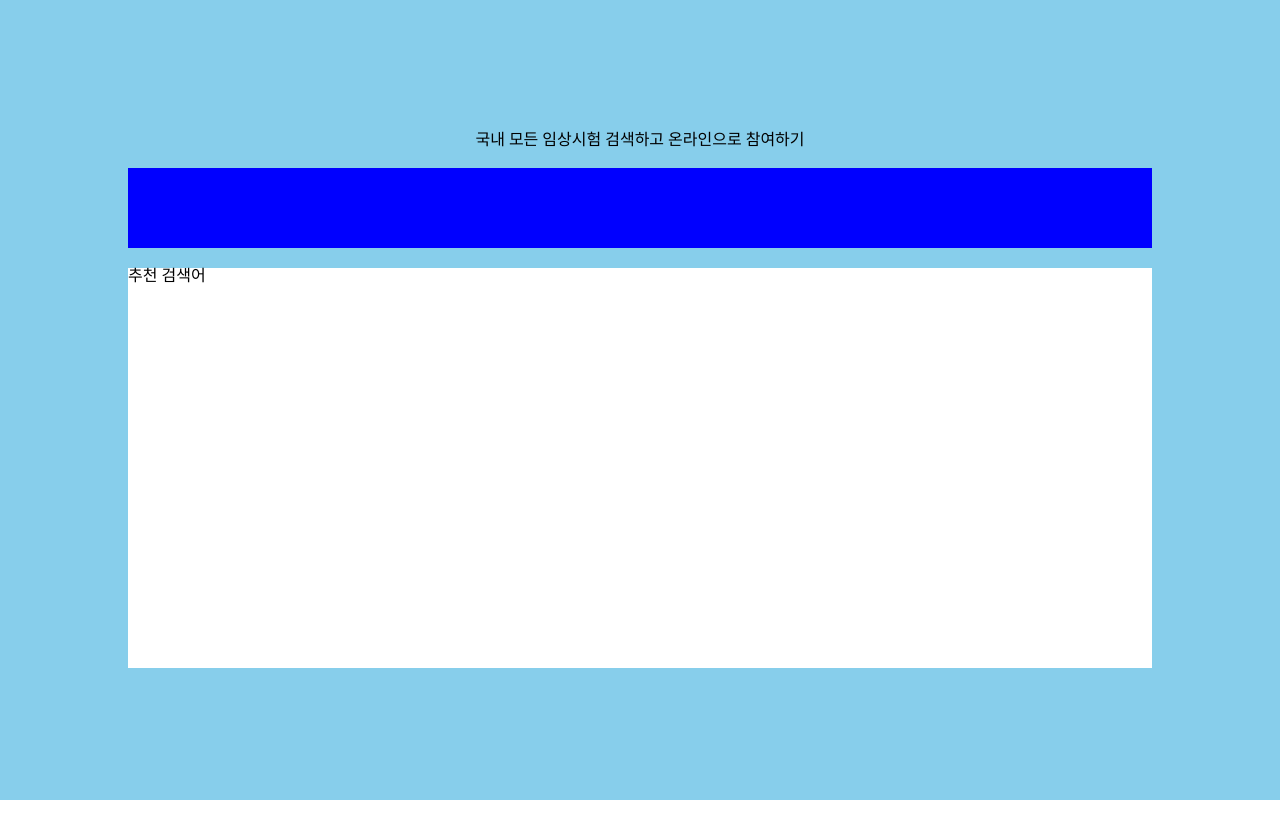
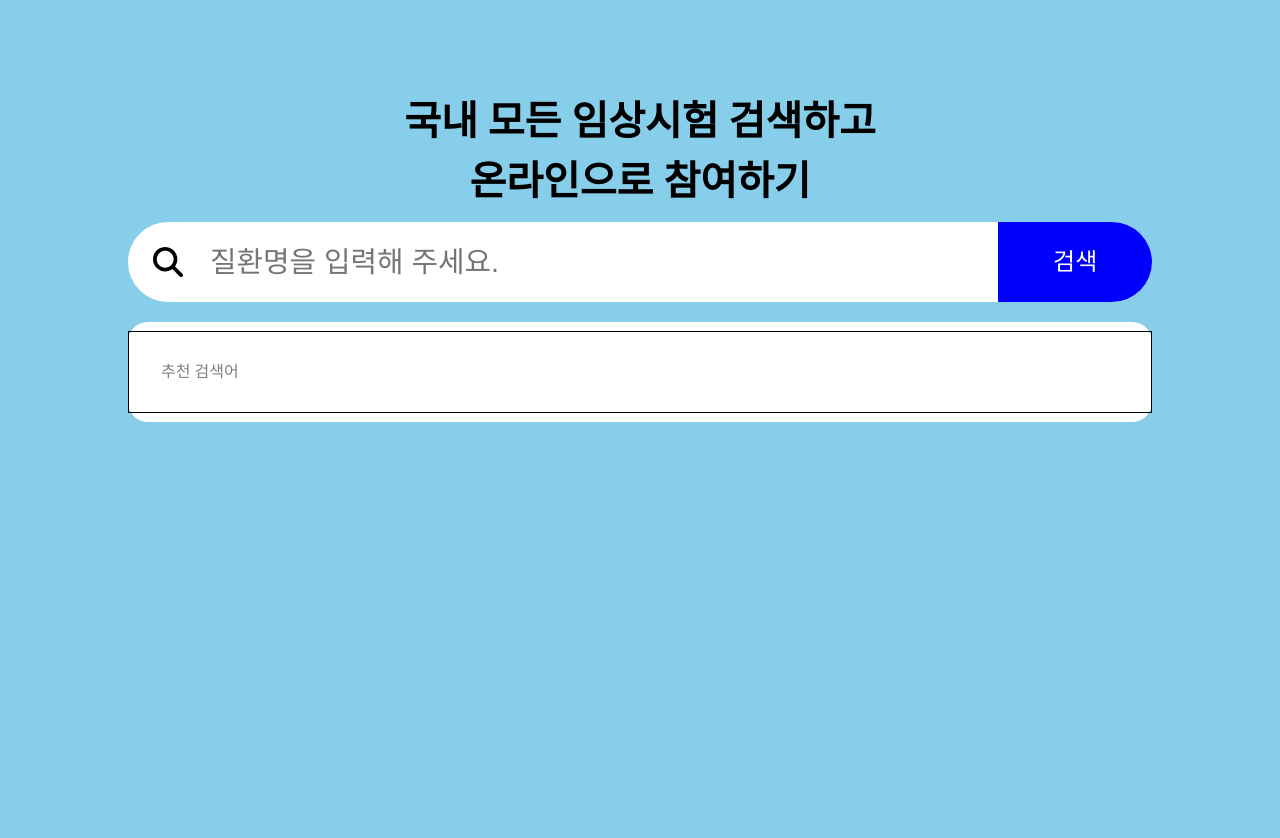
Before and after one commit to wanted-pre-onboarding-team-7/pre-onboarding-8th-3-7, a React (Create React App) app: page / in a window 1280 px wide. Shown: the top 838 px of the page. Before the commit the page ends 800 px from the top, so only its background shows below. Built offline with nearby package versions, Linux system fonts and the light colour scheme.

Commit message:
Feat: 기본 css 구현

```diff
--- a/src/components/searchBar/SearchBar.module.css
+++ b/src/components/searchBar/SearchBar.module.css
@@ -1,5 +1,39 @@
 .container {
-  background: blue;
+  background: white;
+  display:flex;
+  align-items: center;
   width: 80%;
   height: 80px;
+  border-radius:50em;
+
+
 }
+.searchContainer{
+  width:85%;
+  display:flex;
+  align-items: center;
+}
+.searchIcon {
+  width:5em;
+  height:30px;
+}
+.searchInput {
+  width:80%;
+  height:30px;
+  border:none;
+  outline:none;
+  font-size:1.8rem;
+}
+.searchButton {
+  cursor:pointer;
+  width:15%;
+  height:100%;
+  border-radius: 0 50em 50em 0;
+  background-color: blue;
+  z-index: 99999;
+  display:flex;
+  justify-content: center;
+  align-items: center;
+  font-size:1.5rem;
+  color:white;
+}
--- a/src/components/searchBar/SearchBar.tsx
+++ b/src/components/searchBar/SearchBar.tsx
@@ -1,8 +1,16 @@
 import styles from './SearchBar.module.css';
-
+import searchIcon from '../../images/searchIcon.svg';
 function SearchBar() {
   //TODO: 검색창 기능 구현
-  return <div className={styles.container}></div>;
+  return (
+    <div className={styles.container}>
+      <div className={styles.searchContainer}>
+        <img className={styles.searchIcon} src={searchIcon} alt="" />
+        <input className={styles.searchInput} type="text" placeholder='질환명을 입력해 주세요.'/>
+      </div>
+      <div className={styles.searchButton}>검색</div>
+    </div>
+  );
 }
 
 export default SearchBar;
--- a/src/components/searchResult/SearchResult.module.css
+++ b/src/components/searchResult/SearchResult.module.css
@@ -1,5 +1,17 @@
 .container {
   background: white;
   width: 80%;
-  height: 400px;
+  min-height: 100px;
+  border-radius: 20px;
+  display:flex;
+  justify-content: center;
+  align-items: center;
 }
+.recommandKeyword {
+  color:grey;
+}
+.searchContainer {
+  padding:2em 2em;
+  width:100%;
+  border:1px solid;
+}
--- a/src/components/searchResult/SearchResult.tsx
+++ b/src/components/searchResult/SearchResult.tsx
@@ -4,7 +4,9 @@ function SearchResult() {
   //TODO: 검색 결과 기능 구현
   return (
     <div className={styles.container}>
-      <span>추천 검색어</span>
+      <div className={styles.searchContainer}>
+        <span className={styles.recommandKeyword}>추천 검색어</span>
+      </div>
     </div>
   );
 }
--- a/src/pages/Home.module.css
+++ b/src/pages/Home.module.css
@@ -4,7 +4,12 @@
   height: 100vh;
   display: flex;
   flex-direction: column;
-  justify-content: center;
+  padding-top:8%;
   align-items: center;
   gap: 20px;
 }
+
+.mainText {
+  font-size:2.5rem;
+  font-weight:700;
+}
--- a/src/pages/Home.tsx
+++ b/src/pages/Home.tsx
@@ -5,7 +5,8 @@ import SearchResult from '../components/searchResult/SearchResult';
 function Home() {
   return (
     <div className={styles.container}>
-      <span>국내 모든 임상시험 검색하고 온라인으로 참여하기</span>
+      <span className={styles.mainText}>국내 모든 임상시험 검색하고</span>
+      <span className={styles.mainText}>온라인으로 참여하기</span>
       <SearchBar />
       <SearchResult />
     </div>
```
Also changed, not shown: src/images/searchIcon.svg (added).
